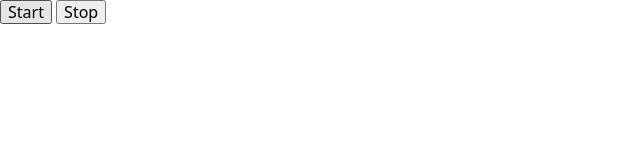
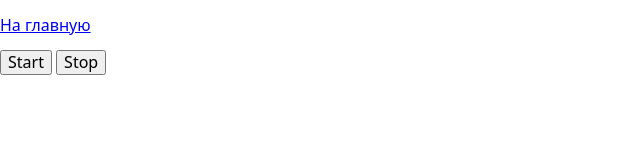
Before and after one commit to Maria-Tkh/goit-js-hw-11, a website: page src/colors.html in a window 1280 px wide. Shown: the whole page, without its empty margins (0-640 px from the left). Drawn offline with nearby package versions, Linux system fonts and the light colour scheme.

```diff
--- a/src/colors.html
+++ b/src/colors.html
@@ -12,6 +12,7 @@
     />
   </head>
   <body>
+    <p><a href="index.html">На главную</a></p>
     <button type="button" data-action="start">Start</button>
     <button type="button" data-action="stop">Stop</button>
 
```
Also changed, not shown: src/timer.html (+1 -0 lines).
